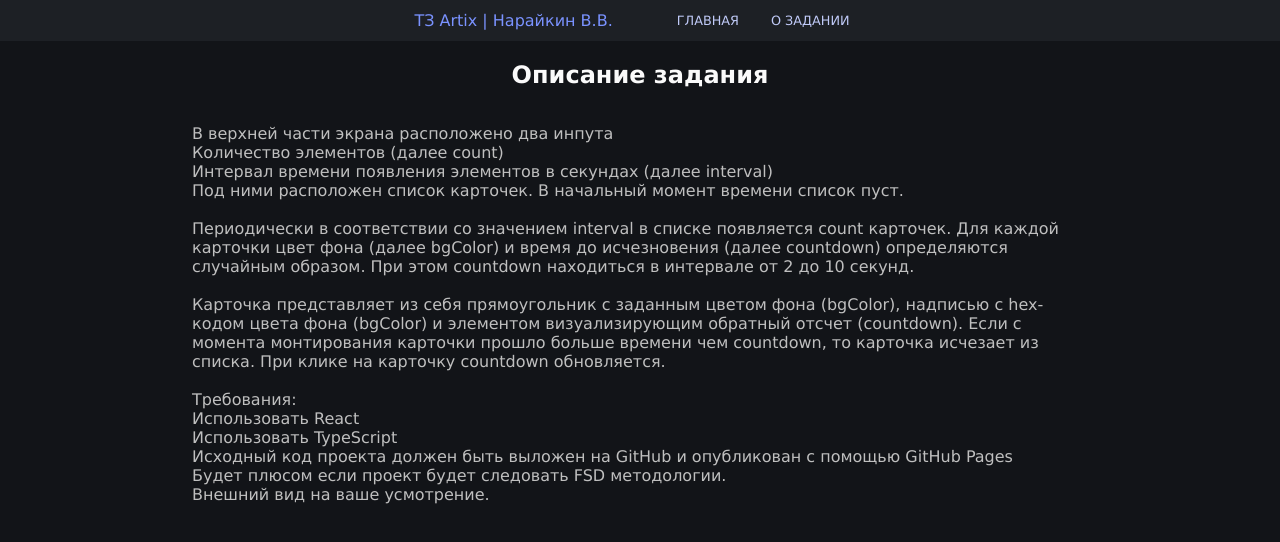
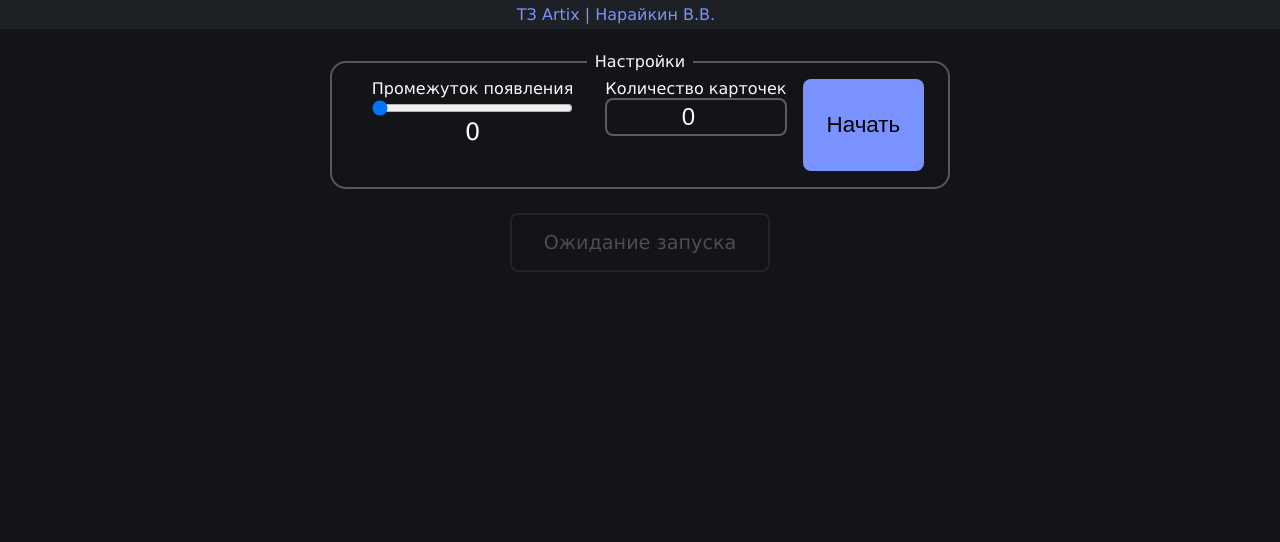
Before and after one commit to nvrvikin/tz-artix, a React (Vite) app: page /about in a window 1280 px wide. Shown: the top 542 px of the page. Built offline with nearby package versions, Linux system fonts and the light colour scheme.

Commit message:
disable routing

```diff
--- a/src/app/appRouter.tsx
+++ b/src/app/appRouter.tsx
@@ -1,13 +1,13 @@
-import About from "@/pages/About";
+//import About from "@/pages/About";
 import Home from "@/pages/Home";
-import NoMatch from "@/pages/NoMatch";
+//import NoMatch from "@/pages/NoMatch";
 import type { ReactNode } from "react";
 import { createBrowserRouter, createRoutesFromElements, Route, RouterProvider } from "react-router-dom";
 
 const appRouter = createBrowserRouter(createRoutesFromElements([
-      <Route path="/" element={<Home />} />,
-      <Route path="about/*" element={<About />} />,
-      <Route path="/*" element={<NoMatch />} />
+      <Route path="/*" element={<Home />} />,
+      //<Route path="about/*" element={<About />} />,
+      //<Route path="/*" element={<NoMatch />} />
 ]))
 
 const AppProvider = (): ReactNode => {
--- a/src/widgets/Header.tsx
+++ b/src/widgets/Header.tsx
@@ -1,13 +1,17 @@
-import { Link } from "react-router-dom"
+//import { Link } from "react-router-dom"
+
+/*
+<nav className="header__nav">
+            <Link to="/" className="header-nav__link">Главная</Link>
+            <Link to="/about" className="header-nav__link">О задании</Link>
+        </nav>
+*/
 
 function header() {
   return (
     <header className="header">
         <span className="header__title">ТЗ Artix | Нарайкин В.В.</span>
-        <nav className="header__nav">
-            <Link to="/" className="header-nav__link">Главная</Link>
-            <Link to="/about" className="header-nav__link">О задании</Link>
-        </nav>
+
     </header>
   )
 }
```
Also changed, not shown: 2 other files (tests, documents, lock files or other folders).
